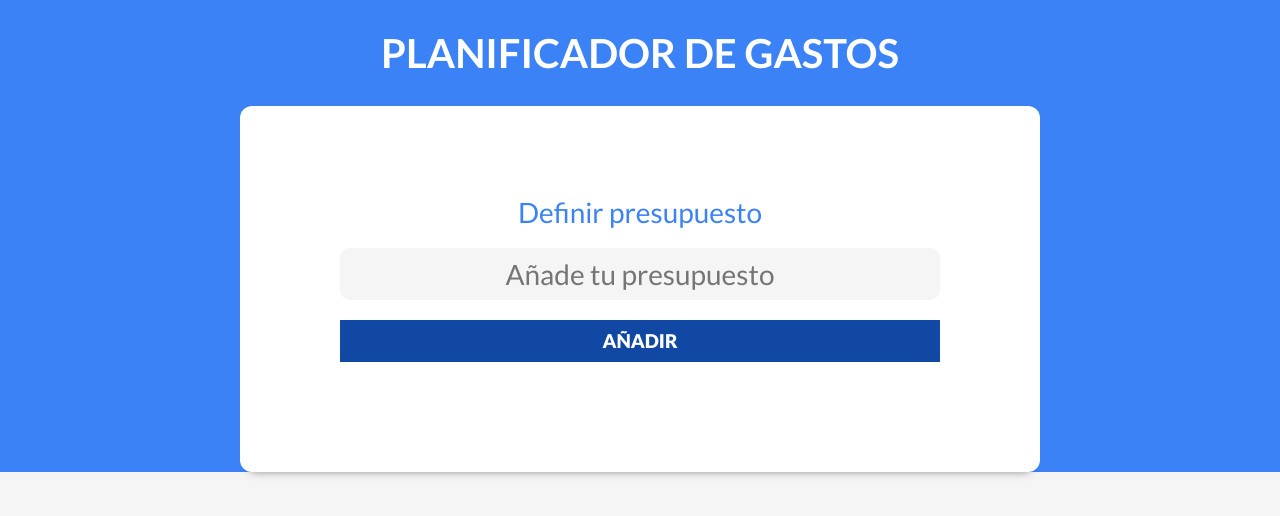
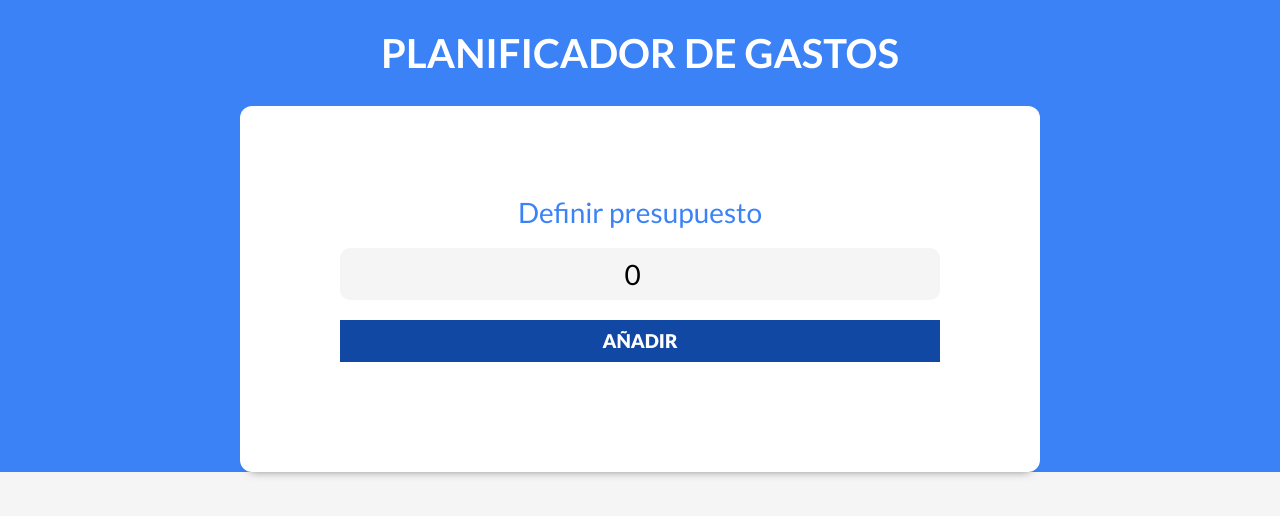
Before and after one commit to Hernan1ro/budget-control-app, a React (Vite) app: page / in a window 1280 px wide. Shown: the top 516 px of the page. Built offline with nearby package versions, Linux system fonts and the light colour scheme.

Commit message:
creating budget form

```diff
--- a/src/App.jsx
+++ b/src/App.jsx
@@ -2,9 +2,10 @@
 import Header from "./components/Header";
 
 function App() {
+  const [presupuesto, setPresupuesto] = useState(0);
   return (
     <div>
-      <Header />
+      <Header presupuesto={presupuesto} setPresupuesto={setPresupuesto} />
     </div>
   );
 }
--- a/src/components/Header.jsx
+++ b/src/components/Header.jsx
@@ -1,10 +1,13 @@
 import NuevoPresupuesto from "./NuevoPresupuesto";
 
-const Header = () => {
+const Header = ({ presupuesto, setPresupuesto }) => {
   return (
     <header>
       <h1>Planificador de gastos</h1>
-      <NuevoPresupuesto />
+      <NuevoPresupuesto
+        presupuesto={presupuesto}
+        setPresupuesto={setPresupuesto}
+      />
     </header>
   );
 };
--- a/src/components/NuevoPresupuesto.jsx
+++ b/src/components/NuevoPresupuesto.jsx
@@ -1,12 +1,14 @@
-const NuevoPresupuesto = () => {
+const NuevoPresupuesto = ({ presupuesto, setPresupuesto }) => {
   return (
     <div className="contendor-presupuesto contenedor sombra">
       <form action="" className="formulario">
         <div className="campo">
           <label htmlFor="">Definir presupuesto</label>
           <input
+            value={presupuesto}
+            onChange={(e) => setPresupuesto(e.target.value)}
             placeholder="Añade tu presupuesto"
-            type="text"
+            type="number"
             className="nuevo-presupuesto"
           />
           <input type="submit" value="Añadir" />
```
